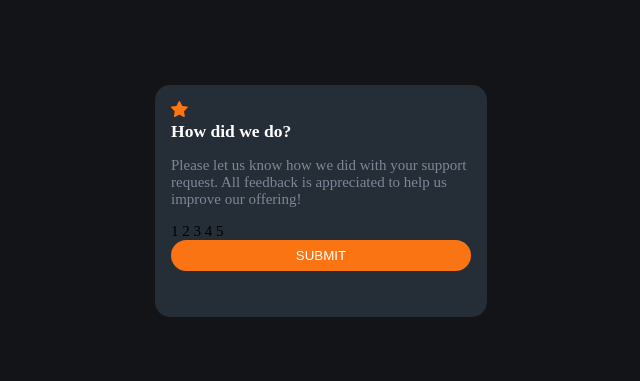
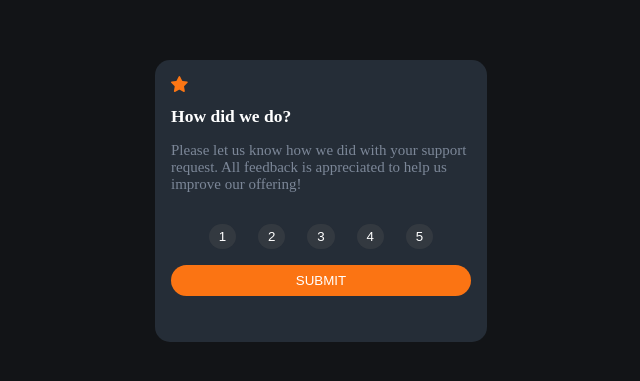
Before and after one commit to Gaston82/202301-w2ch1-gaston-artaza, a website built with Parcel: page src/index.html in a window 1280 px wide. Shown: the part 199-580 px from the top of the page, without its empty margins (319-959 px from the left). Built offline with nearby package versions, Linux system fonts and the light colour scheme.

Commit message:
add circle class

```diff
--- a/src/index.html
+++ b/src/index.html
@@ -14,23 +14,23 @@
 
   <main>
     <article class="card">
-      <i>
+      <span>
         <svg width="17" height="16" xmlns="http://www.w3.org/2000/svg">
           <path
             d="m9.067.43 1.99 4.031c.112.228.33.386.58.422l4.45.647a.772.772 0 0 1 .427 1.316l-3.22 3.138a.773.773 0 0 0-.222.683l.76 4.431a.772.772 0 0 1-1.12.813l-3.98-2.092a.773.773 0 0 0-.718 0l-3.98 2.092a.772.772 0 0 1-1.119-.813l.76-4.431a.77.77 0 0 0-.222-.683L.233 6.846A.772.772 0 0 1 .661 5.53l4.449-.647a.772.772 0 0 0 .58-.422L7.68.43a.774.774 0 0 1 1.387 0Z"
             fill="#FC7614" />
         </svg>
-      </i>
+      </span>
       <h3 class="card__title">How did we do?</h3>
       <p class="card__content">Please let us know how we did with your support request. All feedback is appreciated
         to help us improve our offering!
       </p>
-      <div class="box-numbers">
-        <span>1</span>
-        <span>2</span>
-        <span>3</span>
-        <span>4</span>
-        <span>5</span>
+      <div class="card__body">
+        <button class="button button--circle">1</button>
+        <button class="button button--circle">2</button>
+        <button class="button button--circle">3</button>
+        <button class="button button--circle">4</button>
+        <button class="button button--circle">5</button>
       </div>
       <div class="card__footer">
         <button class="card__button button" type="submit">Submit</button>
--- a/src/sass/_colors.scss
+++ b/src/sass/_colors.scss
@@ -1,4 +1,5 @@
 $bg-color: hsl(216, 12%, 8%);
 $font-primary-color: hsl(216, 12%, 54%);
+$medium-gray: hsl(217, 12%, 63%);
 $main-color: hsl(213, 19%, 18%);
 $primary-color: hsl(25, 97%, 53%);
--- a/src/sass/_variables.scss
+++ b/src/sass/_variables.scss
@@ -1,3 +1,4 @@
 $mobile: 375px;
 $desktop: 1440px;
 $size-primary: 15px;
+$padding-main: 1rem;
--- a/src/sass/styles.scss
+++ b/src/sass/styles.scss
@@ -13,11 +13,16 @@ main {
 .card {
   background-color: colors.$main-color;
   border-radius: 15px;
-  padding: 1rem;
+  padding: variables.$padding-main;
   margin: 0 1rem;
   font-size: variables.$size-primary;
   width: 300px;
-  height: 200px;
+  height: 250px;
+}
+
+.card > span {
+  padding-bottom: 10px;
+  display: inline-block;
 }
 
 .card__title {
@@ -41,3 +46,18 @@ main {
   flex-direction: column;
   justify-content: center;
 }
+
+.card__body {
+  display: flex;
+  justify-content: space-evenly;
+  color: colors.$font-primary-color;
+  padding: variables.$padding-main;
+}
+
+.button--circle {
+  color: #fff;
+  padding: 5px 10px;
+  border-radius: 15px;
+  text-align: center;
+  background-color: #474b4c6b;
+}
```
